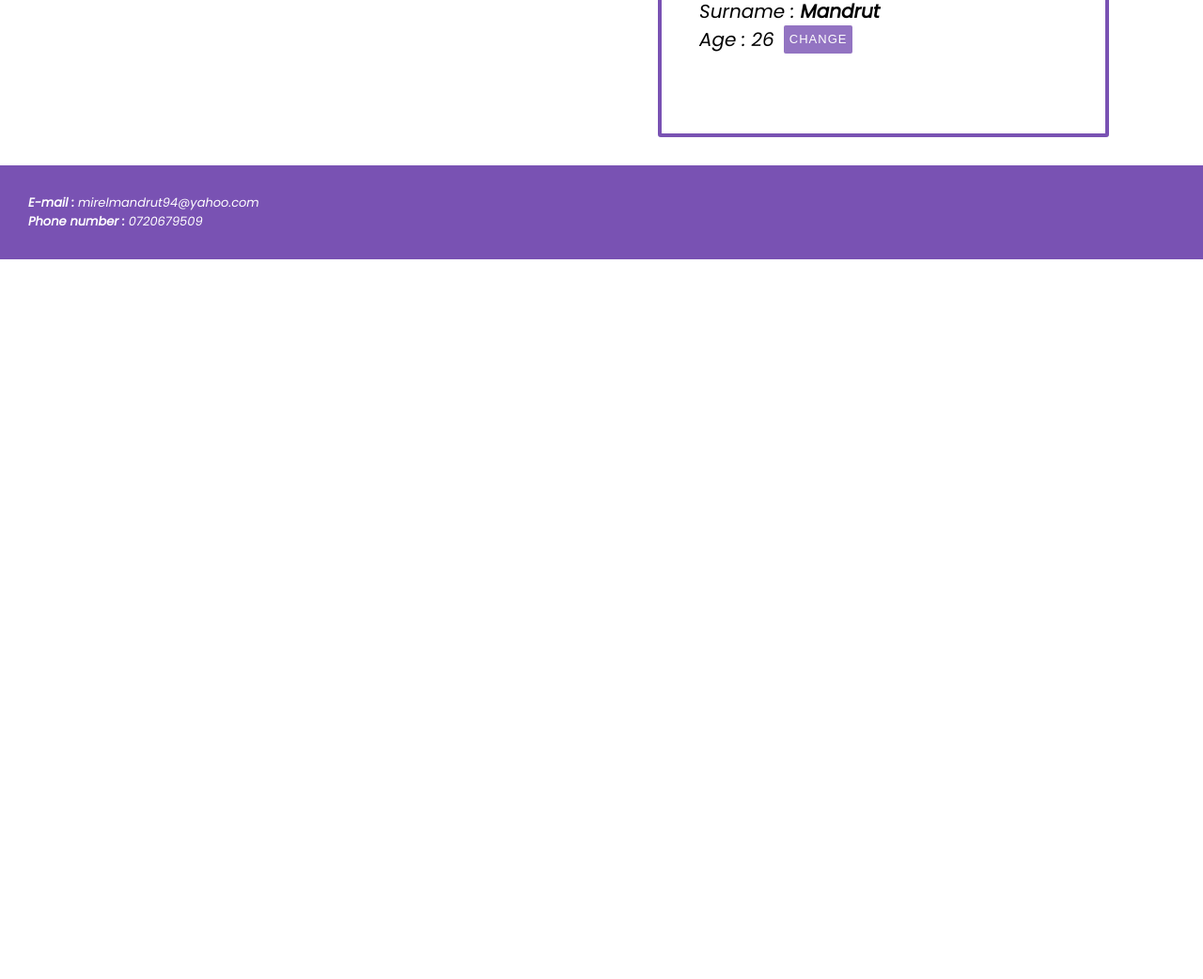
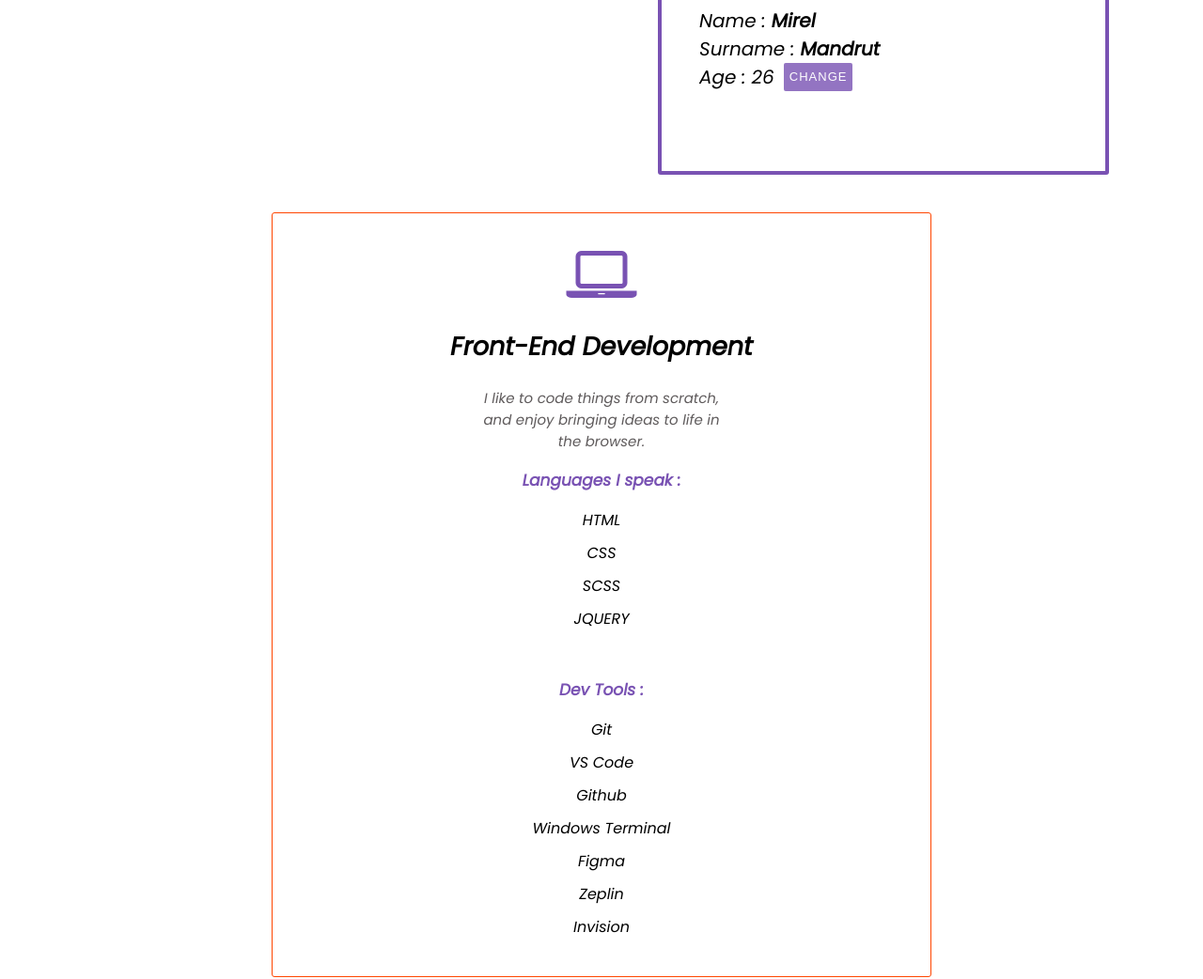
Before and after one commit to DevBrad/beCreative, a website: page partials/index.html in a window 1280 px wide. Shown: the part 537-1579 px from the top of the page at 94% size. Before the commit the page ends 813 px from the top, so only its background shows below. Drawn offline with nearby package versions, Linux system fonts and the light colour scheme.

Commit message:
added knowledge wrapper

```diff
--- a/partials/index.html
+++ b/partials/index.html
@@ -120,6 +120,42 @@
             </div>
         </div>
               <!-- END CONTENT PAGE-->
+
+              <!-- Knowledge content -->
+            <div class="knowledge-wrapper">
+                <div class="knowledge-wrapper__content">
+                    <div class="knowledge-wrapper__icon">
+                        <i class="fa fa-laptop icon"></i>
+                    </div>
+                    <h2 class="knowledge-wrapper__title">Front-End Development</h2>
+                    <p class="knowledge-wrapper__text">I like to code things from scratch, and enjoy bringing ideas to life in the browser.</p>
+
+                    <div class="knowledge-wrapper__languages">
+                        <h3 class="knowledge-wrapper__languages-title">Languages I speak :</h3>
+                        <ul class="knowledge-wrapper__languages-list">
+                             <li class="knowledge-wrapper__languages-content">HTML</li>
+                             <li class="knowledge-wrapper__languages-content">CSS</li>
+                             <li class="knowledge-wrapper__languages-content">SCSS</li>
+                             <li class="knowledge-wrapper__languages-content">JQUERY</li>
+                        </ul>
+                    </div>
+
+                    <div class="knowledge-wrapper__tools">
+                        <h3 class="knowledge-wrapper__tools-title">Dev Tools :</h3>
+                        <ul class="knowledge-wrapper__tools-list">
+                            <li class="knowledge-wrapper__tools-list-content">Git</li>
+                            <li class="knowledge-wrapper__tools-list-content">VS Code</li>
+                            <li class="knowledge-wrapper__tools-list-content">Github</li>
+                            <li class="knowledge-wrapper__tools-list-content">Windows Terminal</li>
+                            <li class="knowledge-wrapper__tools-list-content">Figma</li>
+                            <li class="knowledge-wrapper__tools-list-content">Zeplin</li>
+                            <li class="knowledge-wrapper__tools-list-content">Invision</li>
+                        </ul>
+                    </div>
+                </div>
+            </div>
+
+              <!--End Knowledge content-->
     </div>
             <!-- Start Footer code-->
             <div class="footer-wrapper">
--- a/scss/components/_header.scss
+++ b/scss/components/_header.scss
@@ -6,7 +6,7 @@
         display: flex;
         align-items: center;
         justify-content: space-between;
-        margin-bottom: 4rem;
+        margin: 4rem 0;
 
         &__title {
             font-size: 3rem;
@@ -66,6 +66,9 @@
                     background-color: $violet;
                 }
             }
+        }
+        .bars {
+            display: none;
         }
     }
 }
--- /dev/null
+++ b/scss/components/_knowledge.scss
@@ -0,0 +1,57 @@
+.knowledge-wrapper {
+    width: 100%;
+    max-width: 700px;
+    margin: 4rem auto;
+    border: 0.1rem solid $orangeRed;
+    border-radius: 0.3rem;
+    padding: 3rem 0;
+
+    &__content {
+        text-align: center;
+    }
+
+    .icon {
+        font-size: 7rem;
+        color: $violet;
+    }
+
+    &__title {
+        font-size: 2.7rem;
+    }
+
+    &__text {
+        color: $gray;
+        font-size: 1.5rem;
+        width: 100%;
+        max-width: 260px;
+        margin: 0 auto;
+    }
+
+    &__languages {
+        margin-bottom: 5rem;
+    }
+
+    &__languages-title,
+    &__tools-title {
+        color: $violet;
+        font-size: 1.7rem;
+    }
+
+    &__languages-list {
+        list-style: none;
+        margin: 0;
+        padding: 0;
+    }
+
+    &__languages-content,
+    &__tools-list-content {
+        font-size: 1.6rem;
+        margin-bottom: 1rem;
+    }
+
+    &__tools-list {
+        list-style: none;
+        margin: 0;
+        padding: 0;
+    }
+}
--- a/scss/global.scss
+++ b/scss/global.scss
@@ -10,3 +10,4 @@
 @import "components/header";
 @import "components/index-content";
 @import "components/footer";
+@import "components/knowledge";
--- a/scss/shared/_variables.scss
+++ b/scss/shared/_variables.scss
@@ -12,3 +12,4 @@ $gray:   #5f5b5c ;
 $white:  #ffffff;
 $red: 	 #FF0000;
 $black:  #000000;
+$orangeRed: #ff4500;
```
Also changed, not shown: css/global.css.
